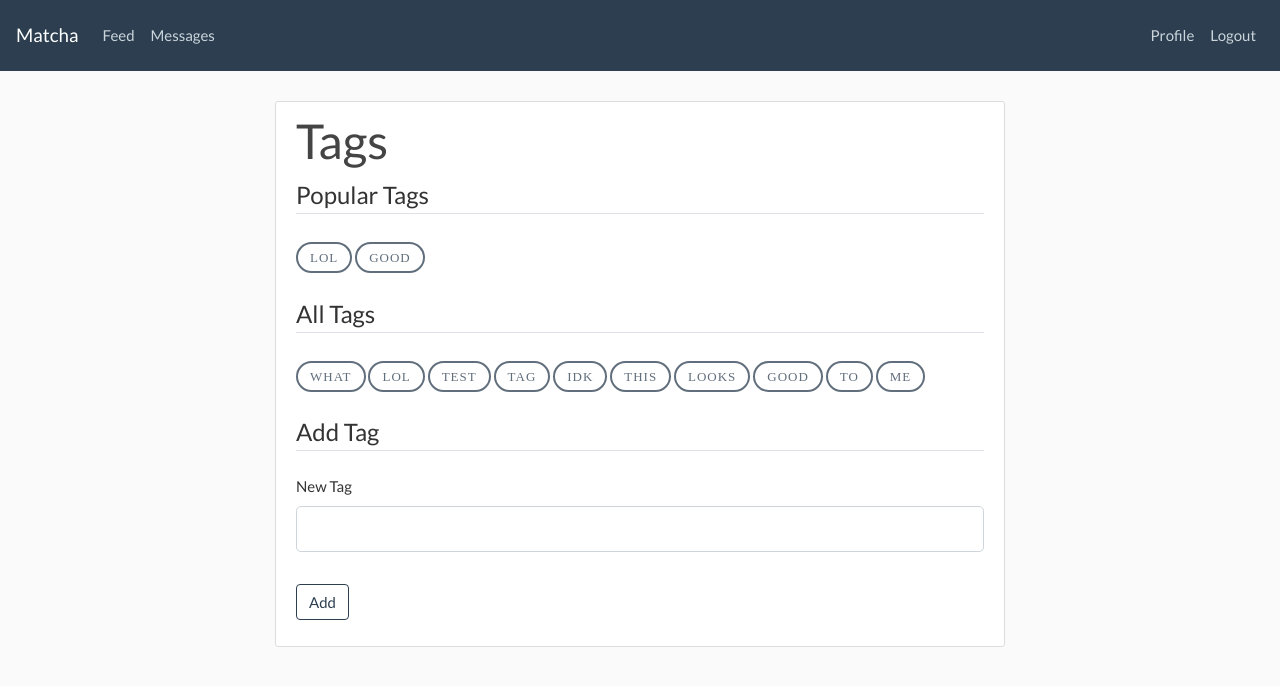
After one commit to FWMoor/Matcha, a Flask app: page /user/profile/tags in a window 1280 px wide. The commit adds this page. Shown: the top 686 px of the page. Run offline with Flask 2, Linux system fonts and the light colour scheme; a user stored in the database is signed in; data comes from the database, SQL or seed files in the repository; both versions use the stored data as it was after the commit; some libraries are stand-ins or nearby versions.

Commit message:
basic tag system done

```diff
--- a/matcha/db.py
+++ b/matcha/db.py
@@ -56,6 +56,17 @@ def setup_tables():
 		profile INTEGER
 	);""")
 	con.commit()
+	cur.execute("""CREATE TABLE IF NOT EXISTS tags (
+		id INTEGER PRIMARY KEY AUTOINCREMENT,
+		tags TEXT NOT NULL
+	);""")
+	con.commit()
+	cur.execute("""CREATE TABLE IF NOT EXISTS usertags (
+		id INTEGER PRIMARY KEY AUTOINCREMENT,
+		userId INTEGER NOT NULL,
+		tagId INTEGER NOT NULL
+	);""")
+	con.commit()
 	cur.execute("""CREATE TABLE IF NOT EXISTS users (
 		id INTEGER PRIMARY KEY AUTOINCREMENT,
 		fname	TEXT NOT NULL,
--- a/matcha/static/main.css
+++ b/matcha/static/main.css
@@ -145,3 +145,22 @@ a.article-title:hover {
 	font-size: large;
 	font-display: initial;
 }
+
+.btn-tags {
+	margin-top: 4px;
+	font-family: Raleway-SemiBold;
+	font-size: 13px;
+	color: rgba(44, 62, 80, 0.75);
+	letter-spacing: 1px;
+	line-height: 15px;
+	border: 2px solid rgba(44, 62, 80, 0.75);
+	border-radius: 40px;
+	background: transparent;
+	transition: all 0.3s ease 0s;
+}
+
+.btn-tags:hover {
+	color: #fff;
+	background: rgba(44, 62, 80, 0.75);
+	border: 2px solid rgba(44, 62, 80, 0.75);
+}
--- a/matcha/users/routes.py
+++ b/matcha/users/routes.py
@@ -98,6 +98,8 @@ def profile(username):
 		pics = cur.fetchall()
 		cur.execute("SELECT * FROM photos WHERE userId=? AND profile=1", [result['id']])
 		profile = cur.fetchone()
+		cur.execute("SELECT * FROM tags WHERE id IN (SELECT tagId FROM usertags WHERE userId=?)", [result['id']])
+		tags = cur.fetchall()
 		blocked = 0
 		liked = 0
 		matched = 0
@@ -125,7 +127,7 @@ def profile(username):
 				age = get_age(date(int(data[0]), int(data[1]), int(data[2])))
 			else:
 				age = 0
-			return render_template('profile.html', user=result, username=username, profile=image_file, pics=pics, amount=len(pics), blocked=blocked, liked=liked, matched=matched, age=age)
+			return render_template('profile.html', user=result, profile=image_file, pics=pics, amount=len(pics), blocked=blocked, liked=liked, matched=matched, age=age, tags=tags)
 		except TemplateNotFound:
 			abort(404)
 	else:
@@ -169,6 +171,27 @@ def edit():
 				abort(404)
 		else:
 			abort(404)
+
+@users.route('/profile/tags', methods=['GET', 'POST'])
+@is_logged_in
+def tags():
+	con = db_connect()
+	con.row_factory = dict_factory
+	cur = con.cursor()
+	if request.method == 'POST':
+		cur.execute("SELECT * FROM tags WHERE UPPER(tags) = UPPER(?)", [request.form.get('tag')])
+		result = cur.fetchall()
+		if result:
+			flash('Tag already exists!', 'danger')
+		else:
+			cur.execute("INSERT INTO tags (tags) VALUES (UPPER(?))", [request.form.get('tag')])
+			con.commit()
+	cur.execute("SELECT * FROM tags WHERE id IN (SELECT tagId FROM usertags GROUP BY tagId ORDER BY COUNT(tagId) DESC LIMIT 5)")
+	popular = cur.fetchall()
+	cur.execute("SELECT * FROM tags")
+	tags = cur.fetchall()
+	con.close()
+	return render_template('tags.html', popular=popular, tags=tags)
 
 @users.route('/profile/password', methods=['GET', 'POST'])
 @is_logged_in
@@ -321,3 +344,20 @@ def match_user(userId):
 		con.close()
 	update_fame_rating(userId)
 	return redirect(url_for('users.profile', username=user[3]))
+
+@users.route('/profile/pick_tag/<tagId>')
+@is_logged_in
+def pick_tag(tagId):
+	con = db_connect()
+	cur = con.cursor()
+	cur.execute("SELECT * FROM usertags WHERE userId=? AND tagId=?", [session['id'], tagId])
+	result = cur.fetchone()
+	if result:
+		flash('Tag deleted from account!', 'success')
+		cur.execute("DELETE FROM usertags WHERE userId=? AND tagId=?", [session['id'], tagId])
+	else:
+		flash('Tag added to account!', 'success')
+		cur.execute("INSERT INTO usertags (userId, tagId) VALUES (?, ?)", [session['id'], tagId])
+	con.commit()
+	con.close()
+	return redirect(url_for('users.tags'))
--- a/matcha/users/templates/password.html
+++ b/matcha/users/templates/password.html
@@ -5,7 +5,7 @@
 		<fieldset class="form-group">
 			<legend class="border-bottom mb-4">Change Password</legend>
 			<div class="form-group">
-				<label for="email" class="form-control-label"
+				<label for="password" class="form-control-label"
 					>New Password</label
 				>
 				<input
@@ -17,7 +17,7 @@
 				/>
 			</div>
 			<div class="form-group">
-				<label for="password" class="form-control-label"
+				<label for="confirm" class="form-control-label"
 					>Confirm Password</label
 				>
 				<input
--- /dev/null
+++ b/matcha/users/templates/tags.html
@@ -0,0 +1,50 @@
+{% extends "layout.html" %} {% block content %}
+
+<div class="content-section">
+	<h1>Tags</h1>
+	<div>
+		<legend class="border-bottom mb-4">Popular Tags</legend>
+		{% for pop in popular %}
+		<a
+			class="btn btn-tags"
+			href="{{ url_for('users.pick_tag', tagId=pop.id) }}"
+			>{{ pop.tags }}</a
+		>
+		{% endfor %}
+	</div>
+	<br />
+	<div>
+		<legend class="border-bottom mb-4">All Tags</legend>
+		{% for tag in tags %}
+		<a
+			class="btn btn-tags"
+			href="{{ url_for('users.pick_tag', tagId=tag.id) }}"
+			>{{ tag.tags }}</a
+		>
+		{% endfor %}
+	</div>
+	<br />
+	<div>
+		<form action="" method="POST">
+			<fieldset class="form-group">
+				<legend class="border-bottom mb-4">Add Tag</legend>
+				<div class="form-group">
+					<label for="tag" class="form-control-label">New Tag</label>
+					<input
+						type="text"
+						name="tag"
+						id="tag"
+						class="form-control form-control-lg"
+					/>
+				</div>
+			</fieldset>
+			<div class="form-group d-flex justify-content-between">
+				<button type="submit" class="btn btn-outline-primary">
+					Add
+				</button>
+			</div>
+		</form>
+	</div>
+</div>
+
+{% endblock content %}
```
Also changed, not shown: matcha/users/templates/profile.html (+15 -3 lines), matcha/site.db, matcha/static/photos/102.ccae722f10e86c15.jpg (added).
